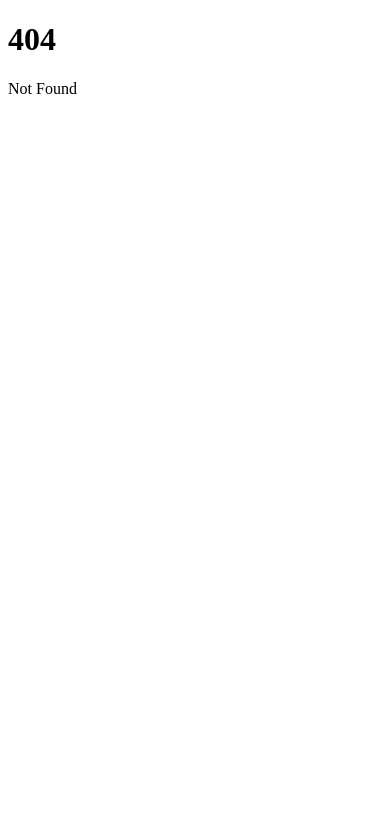
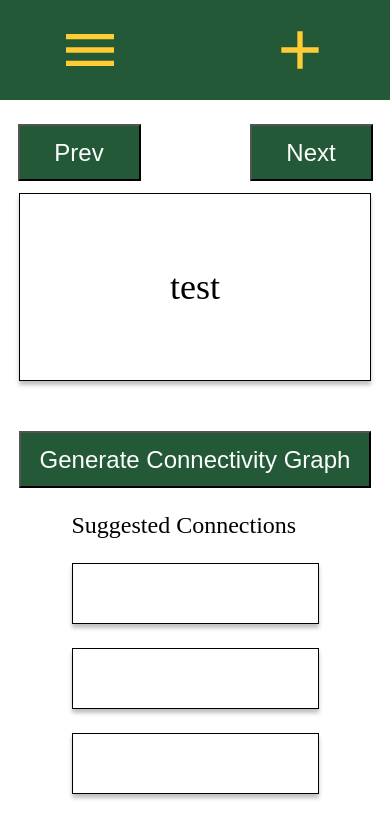
Before and after one commit to DeveloperDave17/CSC495-CardORama, a SvelteKit app in the folder Card-O-Rama-Frontend/: page /home/study in a window 390 px wide. Before the commit this address had no page. Shown: the top 838 px of the page. Built offline with nearby package versions, Linux system fonts and the light colour scheme.

Commit message:
create study page with mobile styling

```diff
--- /dev/null
+++ b/Card-O-Rama-Frontend/src/routes/home/study/+page.svelte
@@ -0,0 +1,95 @@
+<script>
+   let selectedStudySet = {flashcard: {term:"test", definition: "testing"}, connections: [{term: ""}, {term: ""}, {term: ""}]}
+   let currentFlashcardSide = selectedStudySet.flashcard.term;
+</script>
+
+<div id="study-page">
+   <div id="flashcard-nav">
+      <button id="prev-button">Prev</button>
+      <button>Next</button>
+   </div>
+   <div id="selected-flashcard"><p>{currentFlashcardSide}</p></div>
+   <button id="gen-connect-button">Generate Connectivity Graph</button>
+   <div id="connections">
+      <p>Suggested Connections</p>
+      {#each selectedStudySet.connections as connection}
+         <div class="connection"><p>{connection.term}</p></div>
+      {/each}
+   </div>
+</div>
+
+<style>
+   @import "/static/styles/main.css";
+
+   #connections {
+      font-size: 24px;
+   }
+
+   .connection {
+      width: 245px;
+      height: 59px;
+      border: 1px solid black;
+      font-size: 24px;
+      margin-bottom: 24px;
+      box-shadow: 0 4px 4px rgba(0, 0, 0, 0.25);
+      display: grid;
+      align-items: center;
+      justify-content: center;
+      overflow: auto;
+   }
+
+   .connection p {
+      padding: 4px;
+      margin: 0;
+   }
+
+   #selected-flashcard {
+      width: 352px;
+      height: 188px;
+      box-sizing: border-box;
+      font-size: 36px;
+      border: 1px solid black;
+      box-shadow: 0 4px 4px rgba(0, 0, 0, 0.25);
+      margin-bottom: 50px;
+      margin-top: 12px;
+      display: grid;
+      align-items: center;
+      justify-content: center;
+      overflow: auto;
+   }
+
+   #selected-flashcard p {
+      padding: 8px;
+      margin: 0;
+   }
+
+   #flashcard-nav button {
+      width: 123px;
+      height: 57px;
+      font-size: 24px;
+      color: white;
+      background-color: var(--primary-bg-color);
+   }
+
+   #prev-button {
+      margin-right: 105px;
+   }
+
+   #gen-connect-button {
+      background-color: var(--primary-bg-color);
+      color: white;
+      height: 57px;
+      font-size: 24px;
+      width: 352px;
+   }
+
+   #study-page {
+      display: flex;
+      flex-direction: column;
+      align-items: center;
+   }
+
+   #flashcard-nav {
+      margin-top: 24px;
+   }
+</style>
```
